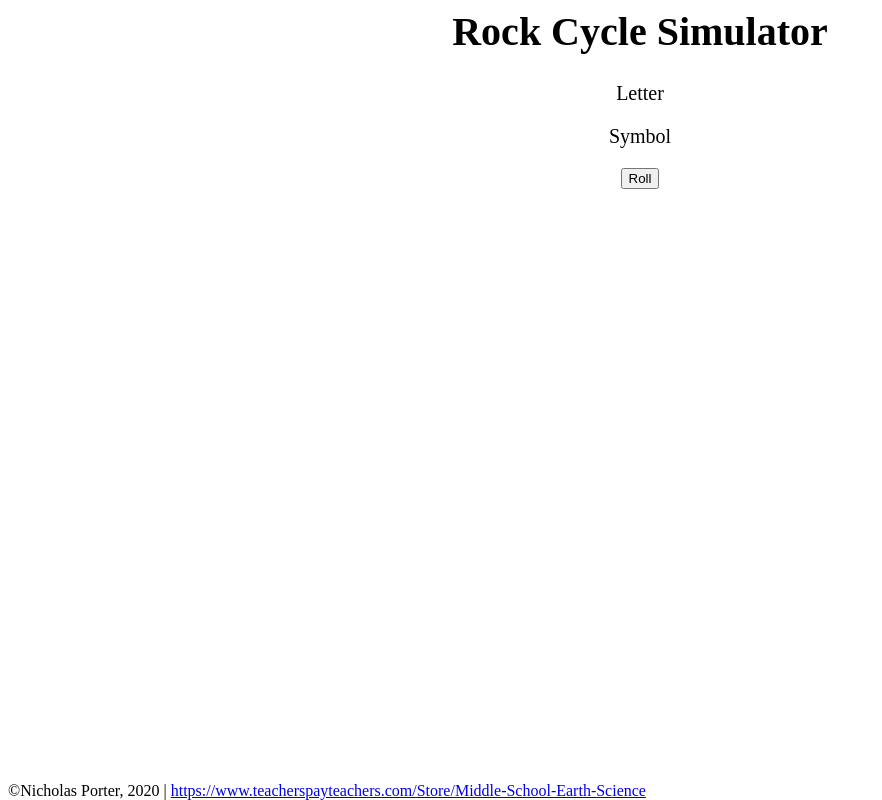
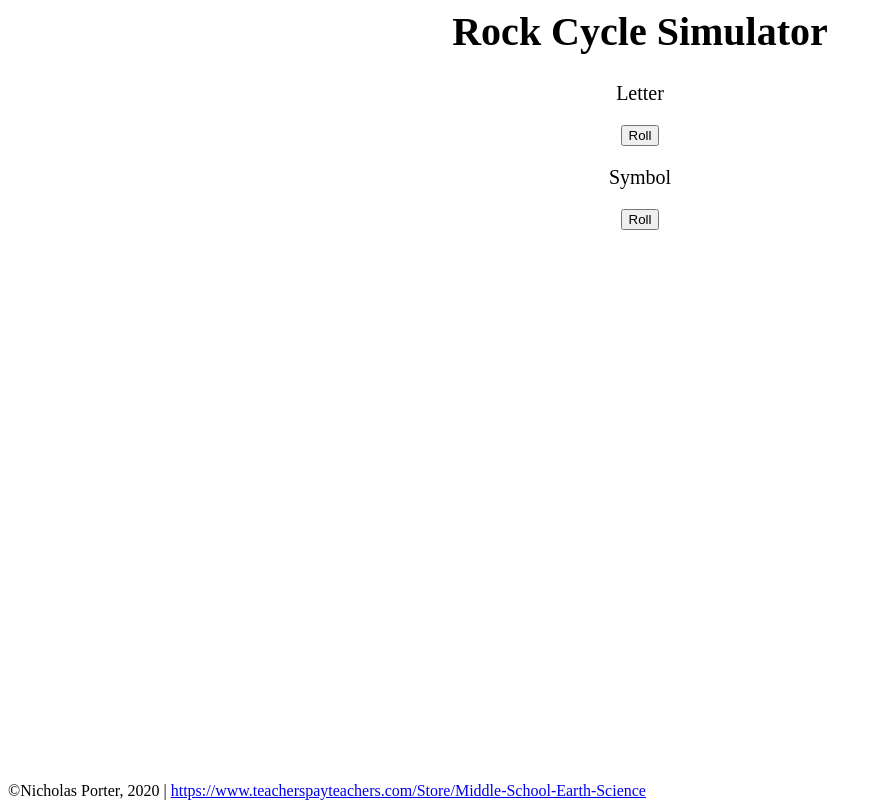
Before and after one commit to porternick/rockcyclesimulator, a plain HTML site: page index.html in a window 1280 px wide. Shown: the whole page, without its empty margins (0-882 px from the left). Drawn offline with Linux system fonts and the light colour scheme.

Commit message:
Update index.html

```diff
--- a/index.html
+++ b/index.html
@@ -70,6 +70,7 @@ function GetSymbol()
 <center>
 <h1>Rock Cycle Simulator</h1>
 <p id="letter" >Letter</p>
+<input type="button" id="btnSymbol" value="Roll" onclick="GetSymbol(), GetLetter();" />
 <p id="symbol" >Symbol</p>
 <input type="button" id="btnSymbol" value="Roll" onclick="GetSymbol(), GetLetter();" />
 
```
